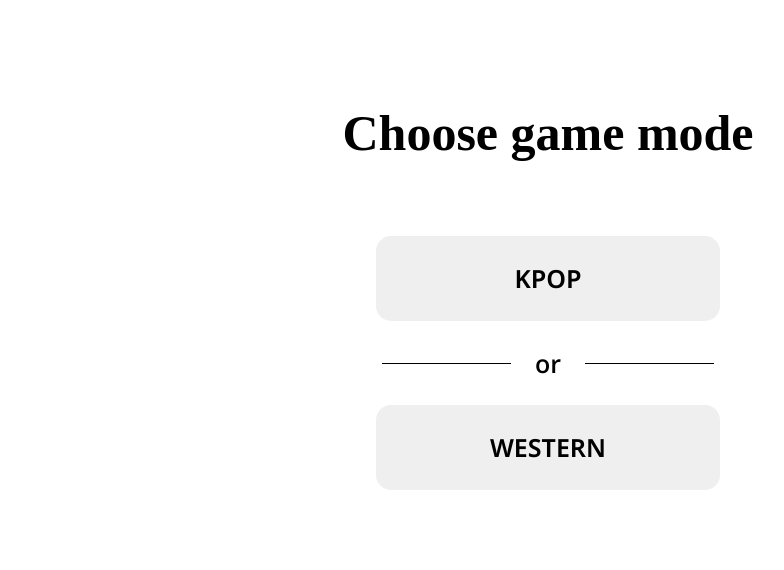
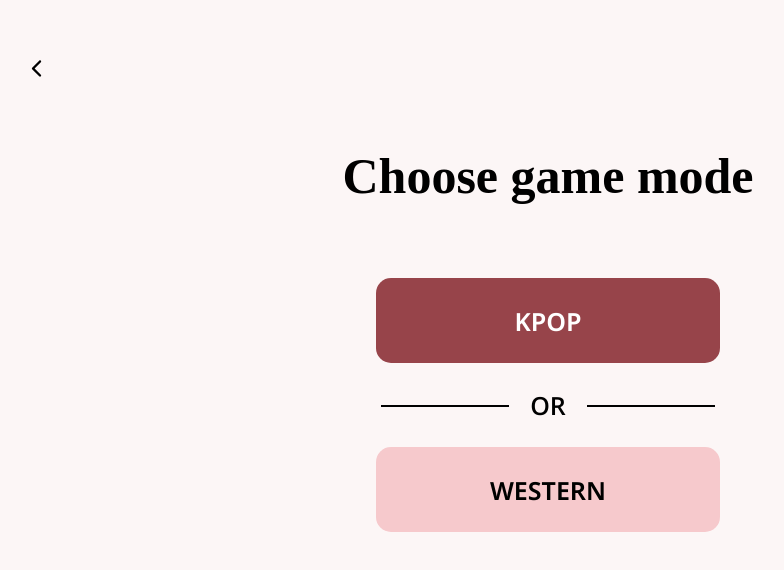
Before and after one commit to IndexDuo/WingHacks2024, a React (Create React App) app: page /mode-selection in a window 1280 px wide. Shown: the part 120-690 px from the top of the page, without its empty margins (92-876 px from the left). Built offline with nearby package versions, Linux system fonts and the light colour scheme; a web font is replaced by a local one.

Commit message:
mode screen button, react-icons
fixed the styling of the back button, the link to the mode selection screen on the homepage, and added react-icons to use throughout the app

```diff
--- a/package.json
+++ b/package.json
@@ -16,6 +16,7 @@
     "mongoose": "^8.3.0",
     "react": "^18.2.0",
     "react-dom": "^18.2.0",
+    "react-icons": "^5.0.1",
     "react-router-dom": "^6.22.3",
     "react-scripts": "^5.0.1",
     "web-vitals": "^2.1.4"
--- a/src/components/HomeScreen.js
+++ b/src/components/HomeScreen.js
@@ -13,7 +13,7 @@ function HomeScreen() {
 
   // navigate to game
   const navigateToGameScreen = () => {
-    navigate("/game");
+    navigate("/mode-selection");
   };
 
   return (
--- a/src/components/ModeSelectionScreen.js
+++ b/src/components/ModeSelectionScreen.js
@@ -1,6 +1,7 @@
 import React from "react";
 import { useNavigate } from "react-router-dom";
 import "../styles/ModeSelectionScreen.css";
+import { IoIosArrowBack } from "react-icons/io";
 
 const ModeSelectionScreen = () => {
   const navigate = useNavigate();
@@ -12,8 +13,15 @@ const ModeSelectionScreen = () => {
   const navigateToWesternScreen = () => {
     navigate("/western");
   };
+
+  const navigateBack = () => {
+    navigate("/");
+  };
   return (
     <div className="mode">
+      <button className="back" onClick={navigateBack}>
+        <IoIosArrowBack /> {/* Back icon */}
+      </button>
       <h1>Choose game mode</h1>
       <br />
       <br />
@@ -21,7 +29,7 @@ const ModeSelectionScreen = () => {
         Kpop
       </button>
       <div className="or-container">
-        <p className="or">or</p>
+        <p className="or">OR</p>
       </div>
       <button className="western-button" onClick={navigateToWesternScreen}>
         Western
--- a/src/styles/ModeSelectionScreen.css
+++ b/src/styles/ModeSelectionScreen.css
@@ -4,6 +4,7 @@
     justify-content: center;
     flex-direction: column;
     height: 100vh;
+    background-color: #FCF6F6;
 }
 
 .mode h1 {
@@ -33,16 +34,33 @@
     content: "";
     position: absolute;
     top: 50%;
-    width: 280%; /* Ensures that each line can extend up to half the container's width */
+    width: 230%;
     height: 1.5px;
     background-color: black;
     z-index: -1; /* Places the lines behind the text */
   }
 
   .or:before {
-    left: -310%; /* Extend to the left */
+    left: -250%; /* Extend to the left */
   }
 
   .or:after {
-    right: -310%; /* Extend to the right */
+    right: -250%; /* Extend to the right */
   }
+
+  .kpop-button {
+    background-color: #97444A;
+    color: white;
+  }
+
+  .western-button {
+    background-color: #F6C9CC;
+  }
+
+  .back {
+    align-self: flex-start;
+    border: none;
+    background: none;
+    cursor: pointer;
+    width: 20%;
+  }
```
Also changed, not shown: 1 other file (tests, documents, lock files or other folders).
